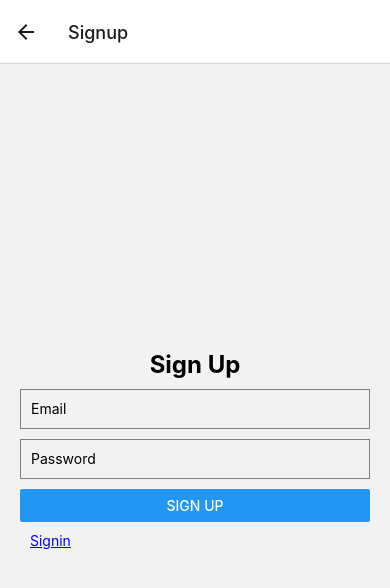
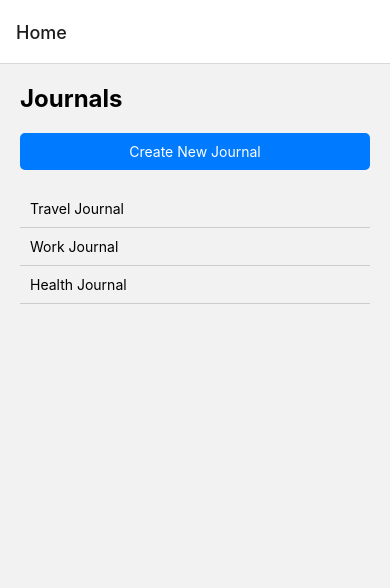
Before and after one commit to RoySamson-stack/Shamiri, a React Native app: screen /Signup in a window 390 px wide. Shown: the top 588 px of the page. Built offline with nearby package versions, Linux system fonts and the light colour scheme.

Commit message:
making the journal creating and journal content screens to make and view journals

```diff
--- a/App.tsx
+++ b/App.tsx
@@ -5,7 +5,10 @@ import HomeScreen from './src/HomeScreen';
 import JournalScreen from './src/JournalScreen';
 import Signup from './src/Signup';
 import Signin from './src/Signin';
+import CreateJournal from "./src/CreateJournal"
+import JournalContent from "./src/JournalContent"
 import { RootStackParamList } from './types/navigaton';
+import CreateJournalScreen from './src/CreateJournal';
 
 const Stack = createStackNavigator<RootStackParamList>();
 
@@ -13,10 +16,12 @@ export default function App() {
   return (
     <NavigationContainer>
       <Stack.Navigator initialRouteName="Home">
-        <Stack.Screen name="Signin" component={Signin}/>
+        {/* <Stack.Screen name="Signin" component={Signin}/>
         <Stack.Screen name="Signup" component={Signup}/>
-        <Stack.Screen name="Home" component={HomeScreen} />
-        <Stack.Screen name="Journal" component={JournalScreen} />
+        <Stack.Screen name="Home" component={HomeScreen} /> */}
+        <Stack.Screen name="Home" component={JournalScreen} />
+        <Stack.Screen name="CreateJournal" component={CreateJournal}/>
+        <Stack.Screen name="JournalContent" component={JournalContent} />
       </Stack.Navigator>
     </NavigationContainer>
   );
--- /dev/null
+++ b/src/CreateJournal.tsx
@@ -0,0 +1,99 @@
+import React, { useState } from 'react';
+import { View, Text, TextInput, Button, StyleSheet, Pressable } from 'react-native';
+import { StackNavigationProp } from '@react-navigation/stack';
+import { RootStackParamList } from '../types/navigaton';
+import { RouteProp } from '@react-navigation/native';
+
+type CreateJournalScreenNavigationProp = StackNavigationProp<RootStackParamList, 'CreateJournal'>;
+
+type Props = {
+  navigation: CreateJournalScreenNavigationProp;
+};
+
+const tags = ['Travel', 'Work', 'Health'];
+
+const CreateJournalScreen: React.FC<Props> = ({ navigation }) => {
+  const [title, setTitle] = useState('');
+  const [selectedTags, setSelectedTags] = useState<string[]>([]);
+
+  const handleTagPress = (tag: string) => {
+    if (selectedTags.includes(tag)) {
+      setSelectedTags(selectedTags.filter(t => t !== tag));
+    } else {
+      setSelectedTags([...selectedTags, tag]);
+    }
+  };
+
+  const handleCreateJournal = () => {
+    console.debug(title, selectedTags);
+    // Navigate to journal content page with journal ID (e.g., 'newJournalId')
+    navigation.navigate('JournalContent', { journalId: 'newJournalId' });
+  };
+
+  return (
+    <View style={styles.container}>
+      <Text style={styles.title}>Create New Journal</Text>
+      <TextInput
+        style={styles.input}
+        placeholder="Journal Title"
+        value={title}
+        onChangeText={setTitle}
+      />
+      <Text style={styles.subtitle}>Tags:</Text>
+      <View style={styles.tagsContainer}>
+        {tags.map(tag => (
+          <Pressable
+            key={tag}
+            style={[styles.tagButton, selectedTags.includes(tag) && styles.tagButtonSelected]}
+            onPress={() => handleTagPress(tag)}
+          >
+            <Text style={styles.tagButtonText}>{tag}</Text>
+          </Pressable>
+        ))}
+      </View>
+      <Button title="Create Journal" onPress={handleCreateJournal} />
+    </View>
+  );
+};
+
+const styles = StyleSheet.create({
+  container: {
+    flex: 1,
+    padding: 20,
+  },
+  title: {
+    fontSize: 24,
+    fontWeight: 'bold',
+    marginBottom: 20,
+  },
+  subtitle: {
+    fontSize: 18,
+    marginBottom: 10,
+  },
+  input: {
+    height: 40,
+    borderColor: 'gray',
+    borderWidth: 1,
+    marginBottom: 20,
+    paddingHorizontal: 10,
+  },
+  tagsContainer: {
+    flexDirection: 'row',
+    flexWrap: 'wrap',
+    marginBottom: 20,
+  },
+  tagButton: {
+    backgroundColor: '#eee',
+    padding: 10,
+    margin: 5,
+    borderRadius: 5,
+  },
+  tagButtonSelected: {
+    backgroundColor: '#007bff',
+  },
+  tagButtonText: {
+    color: '#000',
+  },
+});
+
+export default CreateJournalScreen;
--- /dev/null
+++ b/src/JournalContent.tsx
@@ -0,0 +1,59 @@
+import React, { useState } from 'react';
+import { View, Text, TextInput, Button, StyleSheet } from 'react-native';
+import { StackNavigationProp } from '@react-navigation/stack';
+import { RootStackParamList } from '../types/navigaton';
+import { RouteProp } from '@react-navigation/native';
+
+type JournalContentScreenNavigationProp = StackNavigationProp<RootStackParamList, 'JournalContent'>;
+type JournalContentScreenRouteProp = RouteProp<RootStackParamList, 'JournalContent'>;
+
+type Props = {
+  navigation: JournalContentScreenNavigationProp;
+  route: JournalContentScreenRouteProp;
+};
+
+const JournalContentScreen: React.FC<Props> = ({ route, navigation }) => {
+  const { journalId } = route.params;
+  const [content, setContent] = useState('');
+
+  const handleSaveContent = () => {
+    console.debug(journalId, content);
+    // Save content logic here
+  };
+
+  return (
+    <View style={styles.container}>
+      <Text style={styles.title}>Journal Content</Text>
+      <TextInput
+        style={styles.input}
+        placeholder="Enter your journal content here..."
+        value={content}
+        onChangeText={setContent}
+        multiline
+      />
+      <Button title="Save Content" onPress={handleSaveContent} />
+    </View>
+  );
+};
+
+const styles = StyleSheet.create({
+  container: {
+    flex: 1,
+    padding: 20,
+  },
+  title: {
+    fontSize: 24,
+    fontWeight: 'bold',
+    marginBottom: 20,
+  },
+  input: {
+    height: 200,
+    borderColor: 'gray',
+    borderWidth: 1,
+    marginBottom: 20,
+    paddingHorizontal: 10,
+    textAlignVertical: 'top',
+  },
+});
+
+export default JournalContentScreen;
--- a/src/JournalScreen.tsx
+++ b/src/JournalScreen.tsx
@@ -1,22 +1,68 @@
 import React from 'react';
-import { View, Text, Button } from 'react-native';
+import { View, Text, Button, FlatList, StyleSheet, Pressable } from 'react-native';
 import { StackNavigationProp } from '@react-navigation/stack';
-import { RootStackParamList } from '../types/navigaton'
+import { RootStackParamList } from '../types/navigaton';
 
 type Props = {
   navigation: StackNavigationProp<RootStackParamList, 'Home'>;
 };
 
-const HomeScreen: React.FC<Props> = ({ navigation }) => {
+const journals = [
+  { id: '1', title: 'Travel Journal', tags: ['travel'] },
+  { id: '2', title: 'Work Journal', tags: ['work'] },
+  { id: '3', title: 'Health Journal', tags: ['health'] },
+];
+
+const Journal: React.FC<Props> = ({ navigation }) => {
+  const renderItem = ({ item }: { item: { title: string } }) => (
+    <View style={styles.journalItem}>
+      <Text>{item.title}</Text>
+    </View>
+  );
+
   return (
-    <View>
-      <Text>Home Screen</Text>
-      <Button
-        title="Go to Journal"
-        // onPress={() => navigation.navigate('Journal')}
+    <View style={styles.container}>
+      <Text style={styles.title}>Journals</Text>
+      <Pressable
+        style={styles.createButton}
+        onPress={() => navigation.navigate('CreateJournal')}
+      >
+        <Text style={styles.createButtonText}>Create New Journal</Text>
+      </Pressable>
+      <FlatList
+        data={journals}
+        renderItem={renderItem}
+        keyExtractor={item => item.id}
       />
     </View>
   );
 };
 
-export default HomeScreen;
+const styles = StyleSheet.create({
+  container: {
+    flex: 1,
+    padding: 20,
+  },
+  title: {
+    fontSize: 24,
+    fontWeight: 'bold',
+    marginBottom: 20,
+  },
+  createButton: {
+    backgroundColor: '#007bff',
+    padding: 10,
+    marginBottom: 20,
+    borderRadius: 5,
+  },
+  createButtonText: {
+    color: '#fff',
+    textAlign: 'center',
+  },
+  journalItem: {
+    padding: 10,
+    borderBottomColor: '#ccc',
+    borderBottomWidth: 1,
+  },
+});
+
+export default Journal;
--- a/src/Signup.tsx
+++ b/src/Signup.tsx
@@ -12,33 +12,37 @@ type Props = {
 };
 
 const SignupScreen: React.FC<Props> = ({ navigation }) => {
-  const [username, setUsername] = useState('')
+  const [username, setUsername] = useState('');
   const [email, setEmail] = useState('');
   const [password, setPassword] = useState('');
 
   const handleSignup = async () => {
-   try{
-    const response = await axios.post('https://localhost:3000/signup', {
+    try {
+      const response = await axios.post('http://localhost:5000/signup', {
         username,
         email,
         password
       });
 
-    console.log('Signup repsonse:', response.data);
-    Alert.alert('Signup Sucessful', 'You have succesfully signed up')
+      console.log('Signup response:', response.data);
+      Alert.alert('Signup Successful', 'You have successfully signed up');
 
-
-
-    navigation.navigate('Home')
-   }catch (error){
+      // navigation.navigate('Home');
+    } catch (error) {
       console.error('Signup error:', error);
-    Alert.alert('Signup Failed', 'An error occured during the singup')
+      Alert.alert('Signup Failed', 'An error occurred during signup');
     }
   };
 
   return (
     <View style={styles.container}>
       <Text style={styles.title}>Sign Up</Text>
+      <TextInput
+        style={styles.input}
+        placeholder="Username"
+        value={username}
+        onChangeText={setUsername}
+      />
       <TextInput
         style={styles.input}
         placeholder="Email"
@@ -54,7 +58,6 @@ const SignupScreen: React.FC<Props> = ({ navigation }) => {
         secureTextEntry
       />
       <Button title="Sign Up" onPress={handleSignup} />
-      {/* <Button title="Go to Signin" onPress={() => navigation.navigate('Signin')} /> */}
       <Pressable style={styles.linkPress} onPress={() => navigation.navigate('Signin')}>
         <Text style={styles.link}>Signin</Text>
       </Pressable>
--- a/types/navigaton.ts
+++ b/types/navigaton.ts
@@ -2,5 +2,7 @@ export type RootStackParamList = {
     Home: undefined;
     Signin: undefined;
     Signup: undefined;
-    Journal: { journal: string };
+    // Journal: { journal: string };
+    CreateJournal: undefined;
+    JournalContent: {journalId: string}
   };
```
Also changed, not shown: 2 other files (tests, documents, lock files or other folders). Lines whose indentation alone changed are shown as unchanged.
